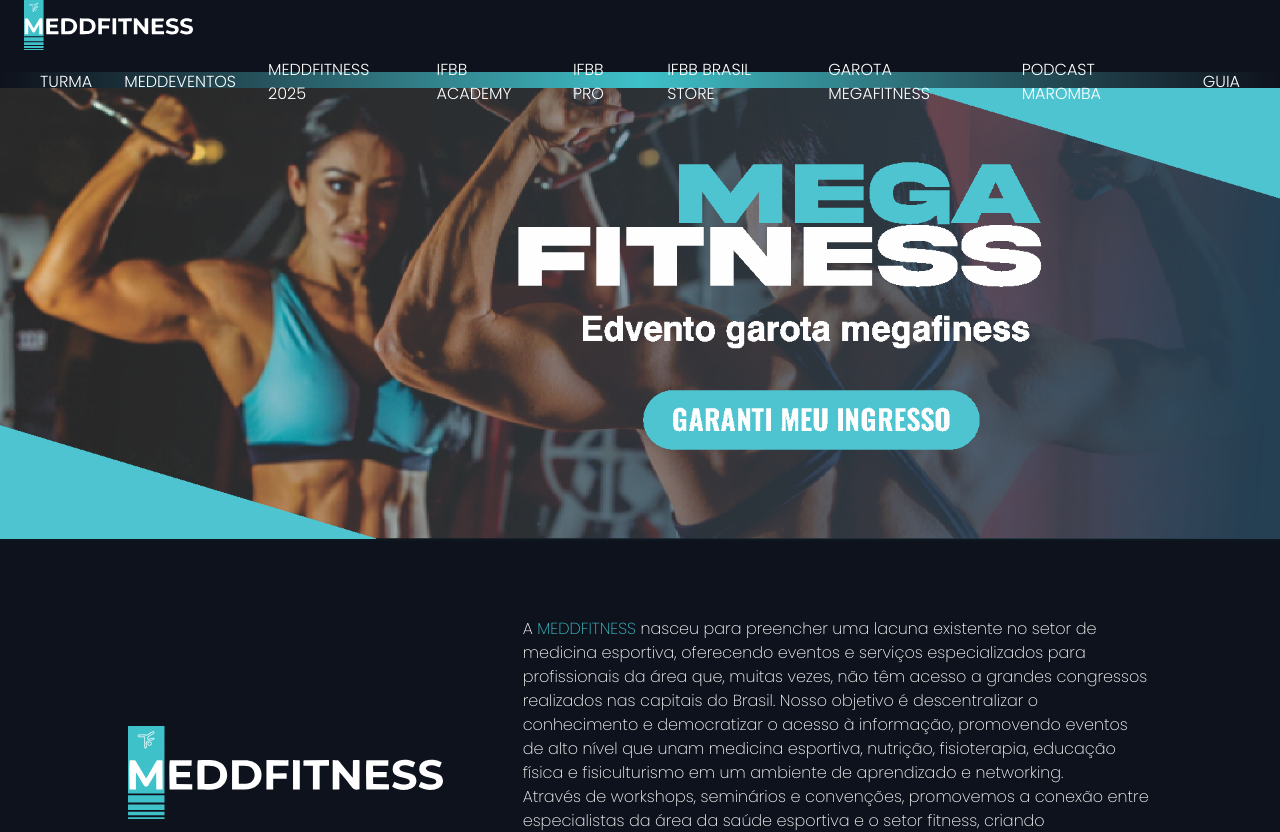
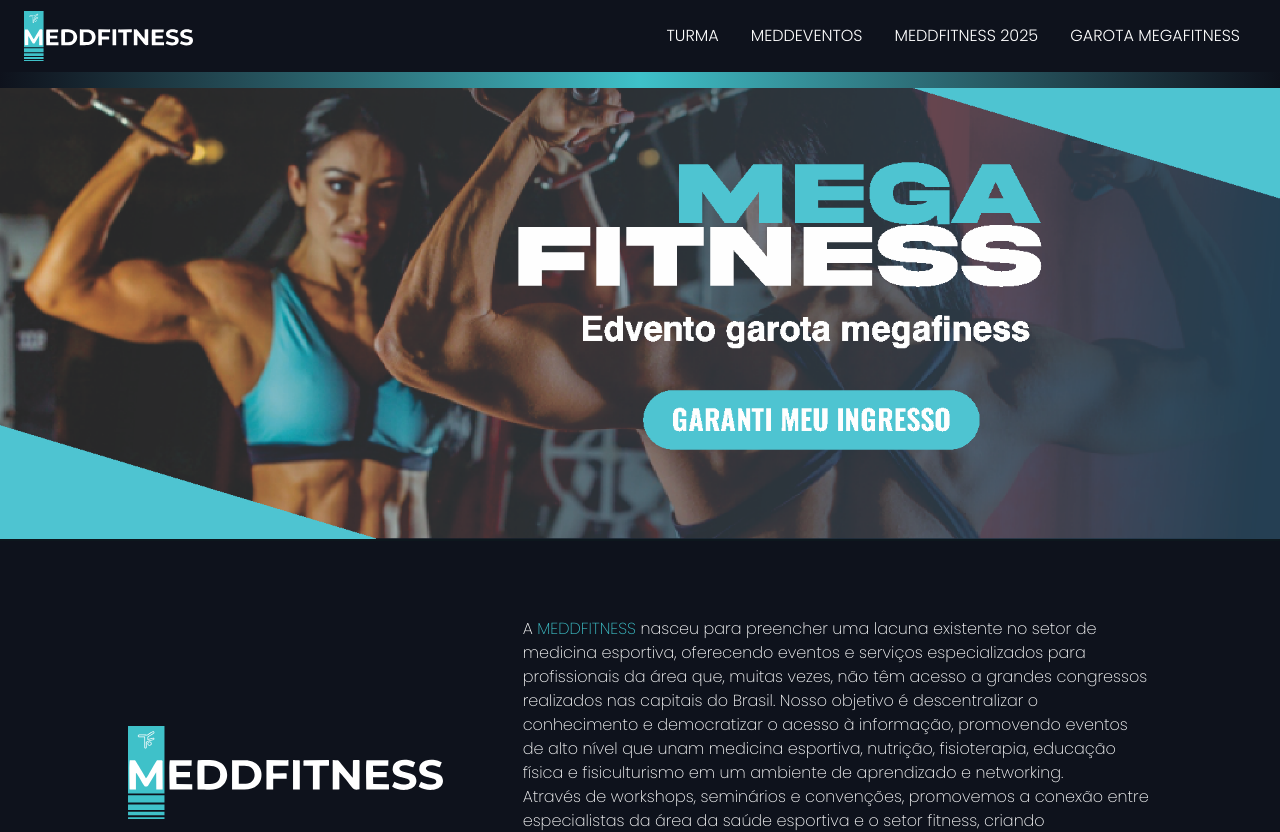
Before and after one commit to EricFrota-Dev/meddfitness, a React (Vite) app: page /meddfitness/turma in a window 1280 px wide. Shown: the top 832 px of the page. Built offline with nearby package versions, Linux system fonts and the light colour scheme.

Commit message:
desable unsused routes

```diff
--- a/src/constants/index.js
+++ b/src/constants/index.js
@@ -376,42 +376,42 @@
     url: "/meddfitness/meddfittnes_2025",
     element: MeddFitness2025,
   },
-  {
-    id: "3",
-    title: "IFBB ACADEMY",
-    url: "/meddfitness/ifbb_academy",
-    element: IfbbAcademy,
-  },
-  {
-    id: "4",
-    title: "IFBB PRO",
-    url: "/meddfitness/ifbb_pro",
-    element: IfbbPro,
-  },
-  {
-    id: "5",
-    title: "IFBB BRASIL STORE",
-    url: "/meddfitness/ifbb_brasil_store",
-    element: IfbbBrasil,
-  },
+  // {
+  //   id: "3",
+  //   title: "IFBB ACADEMY",
+  //   url: "/meddfitness/ifbb_academy",
+  //   element: IfbbAcademy,
+  // },
+  // {
+  //   id: "4",
+  //   title: "IFBB PRO",
+  //   url: "/meddfitness/ifbb_pro",
+  //   element: IfbbPro,
+  // },
+  // {
+  //   id: "5",
+  //   title: "IFBB BRASIL STORE",
+  //   url: "/meddfitness/ifbb_brasil_store",
+  //   element: IfbbBrasil,
+  // },
   {
     id: "6",
     title: "GAROTA MEGAFITNESS",
     url: "/meddfitness/garota_megafittnes",
     element: GarotaMegaFitness,
   },
-  {
-    id: "7",
-    title: "PODCAST MAROMBA",
-    url: "/meddfitness/podcast_maromba",
-    element: PodcastMaromba,
-  },
-  {
-    id: "8",
-    title: "GUIA",
-    url: "/meddfitness/guia",
-    element: GuiaDoSite,
-  },
+  // {
+  //   id: "7",
+  //   title: "PODCAST MAROMBA",
+  //   url: "/meddfitness/podcast_maromba",
+  //   element: PodcastMaromba,
+  // },
+  // {
+  //   id: "8",
+  //   title: "GUIA",
+  //   url: "/meddfitness/guia",
+  //   element: GuiaDoSite,
+  // },
 ];
 export const images = [
   {
```
